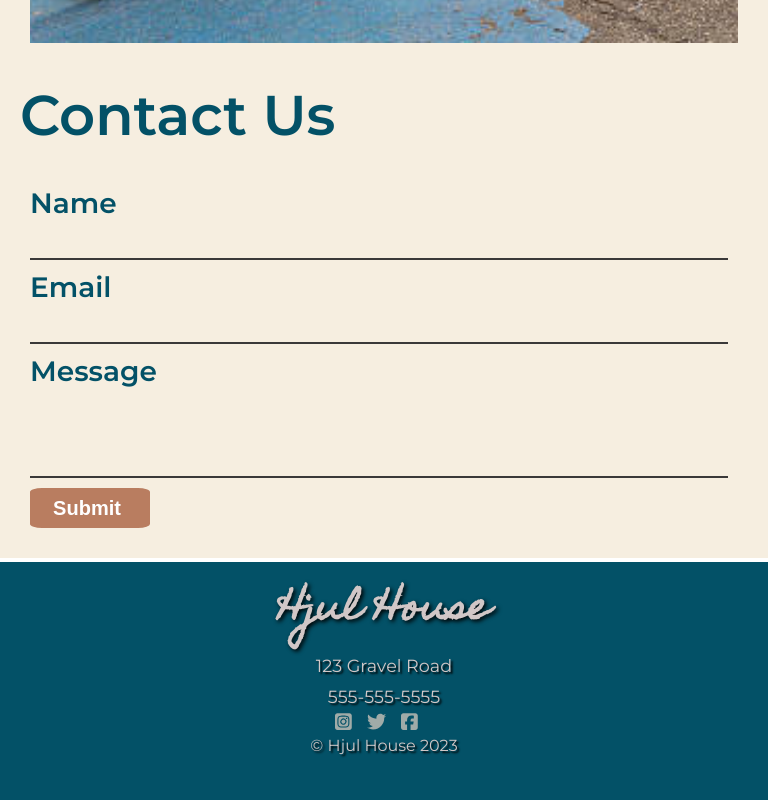
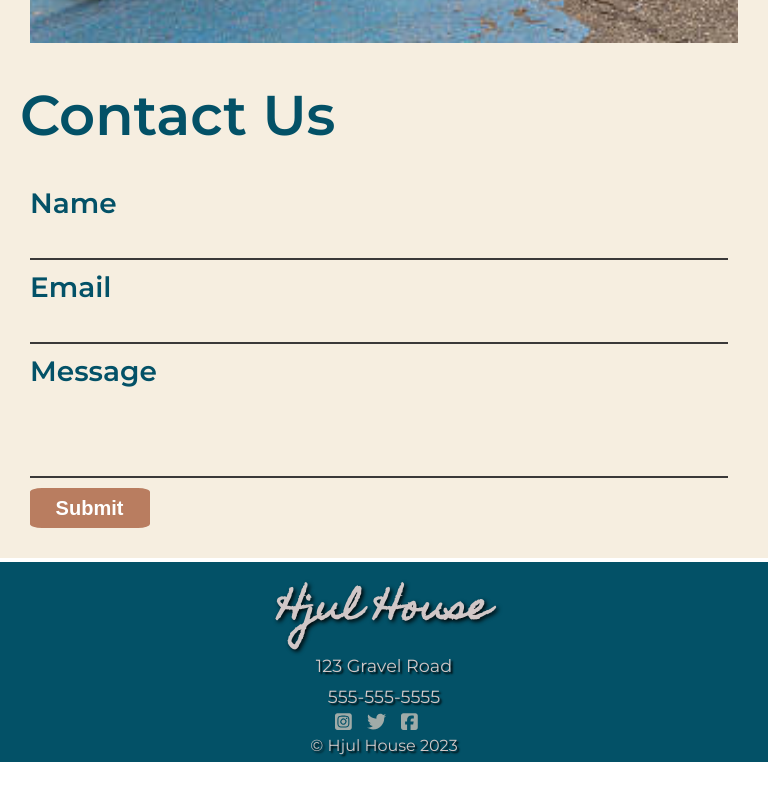
Before and after one commit to xebol/hjul-house, a React (Create React App) app: page /contact in a window 768 px wide. Shown: the part 912-1712 px from the top of the page. After the commit the page ends 1674 px from the top, so only its background shows below. Built offline with nearby package versions, Linux system fonts and the light colour scheme.

Commit message:
fix footer in tablet screens

```diff
--- a/src/components/Footer.css
+++ b/src/components/Footer.css
@@ -83,7 +83,7 @@
 /* Styles for screens with a width between 601px and 1024px (typically for tablets) */
 @media screen and (min-width: 601px) and (max-width: 1024px) {
   .footer {
-    height: 30vh; /* Adjust the height for tablet screens */
+    height: 25vh; /* Adjust the height for tablet screens */
   }
 
   .footer h3 {
--- a/src/pages/ContactUs.css
+++ b/src/pages/ContactUs.css
@@ -161,5 +161,6 @@ height: 78vh;
     font-weight: bold;
     height: 40px;
     text-align: center;
+    padding-left: 5px;
   }
 }
```
